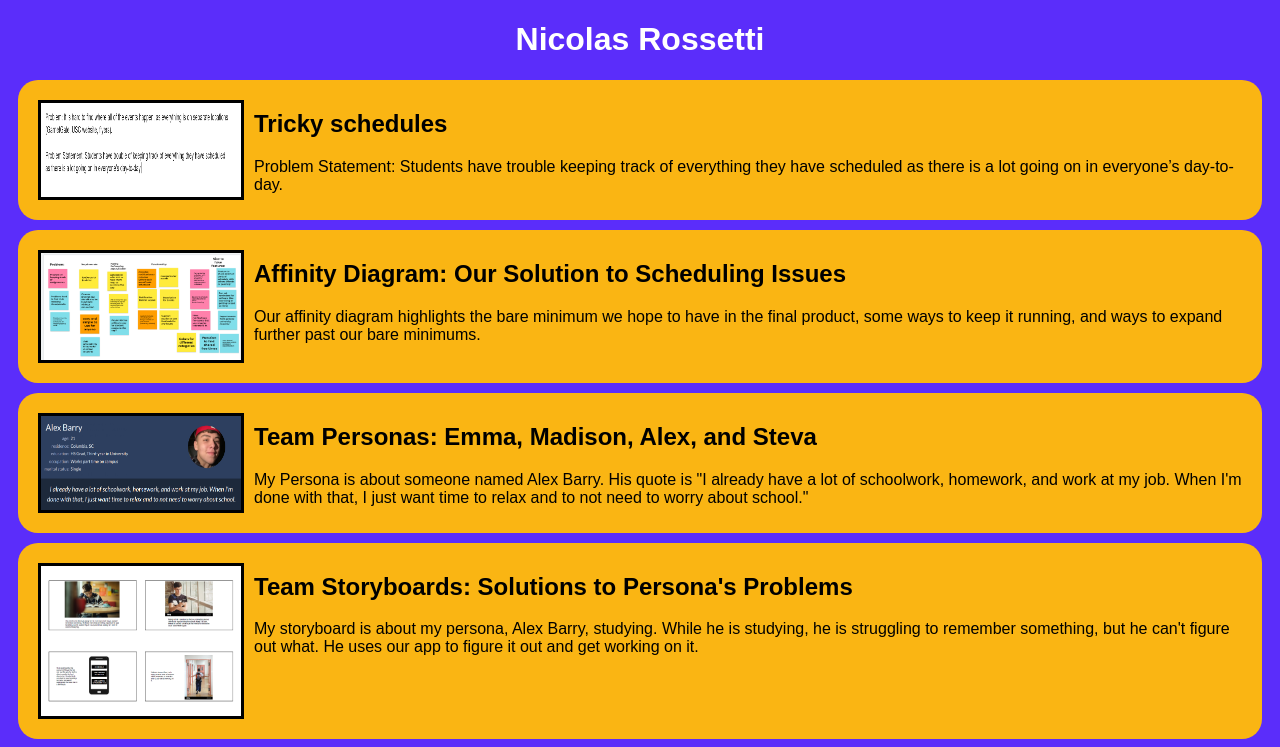
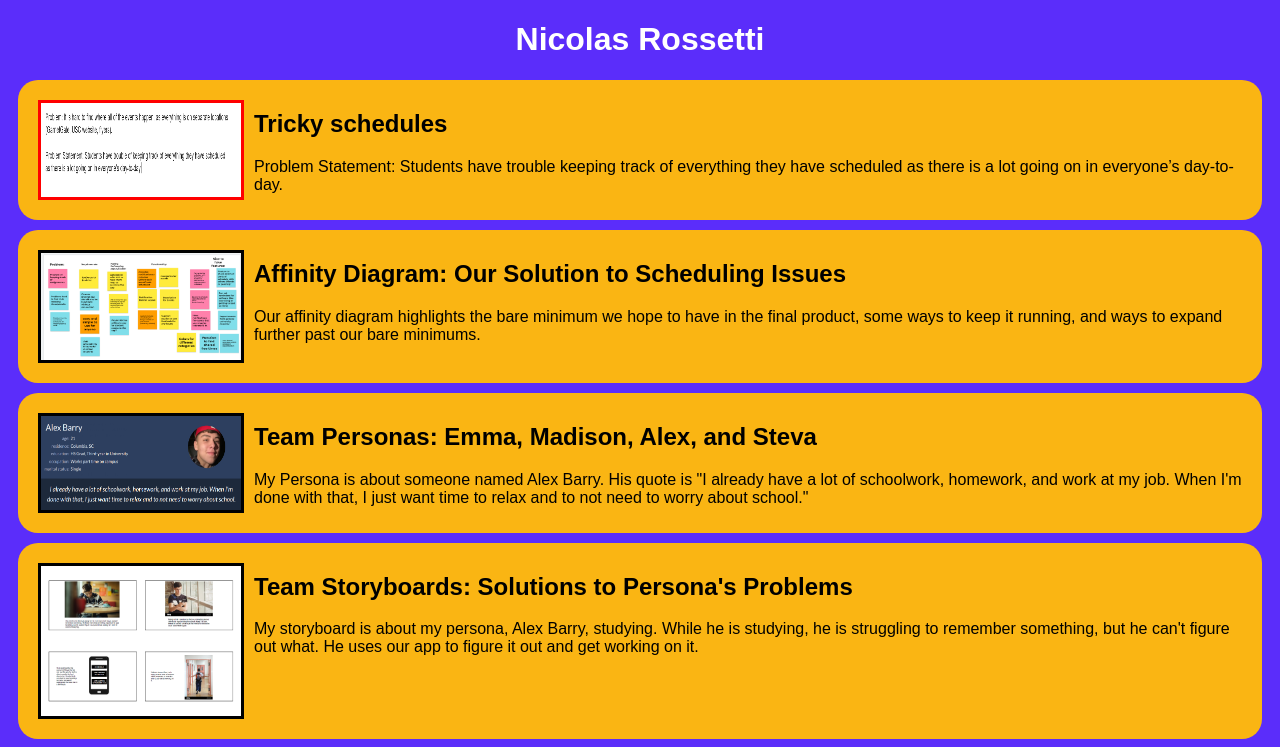
Before and after one commit to NicolasRossetti/NicolasRossetti.github.io, a plain HTML site: page index.html in a window 1280 px wide. In both pictures the pointer is over the picture 141 px from the left and 149 px from the top of the page. Shown: the top 747 px of the page. Drawn offline with Linux system fonts and the light colour scheme.

Commit message:
Update styles.css

```diff
--- a/styles.css
+++ b/styles.css
@@ -30,5 +30,7 @@ a:hover {
   border: 3px solid #000000;
 }
 .assign img:hover {
- color: #FF0000;
+ width:  200px;
+ margin: 10px;
+ border: 3px solid #FF0000;
 }
```
